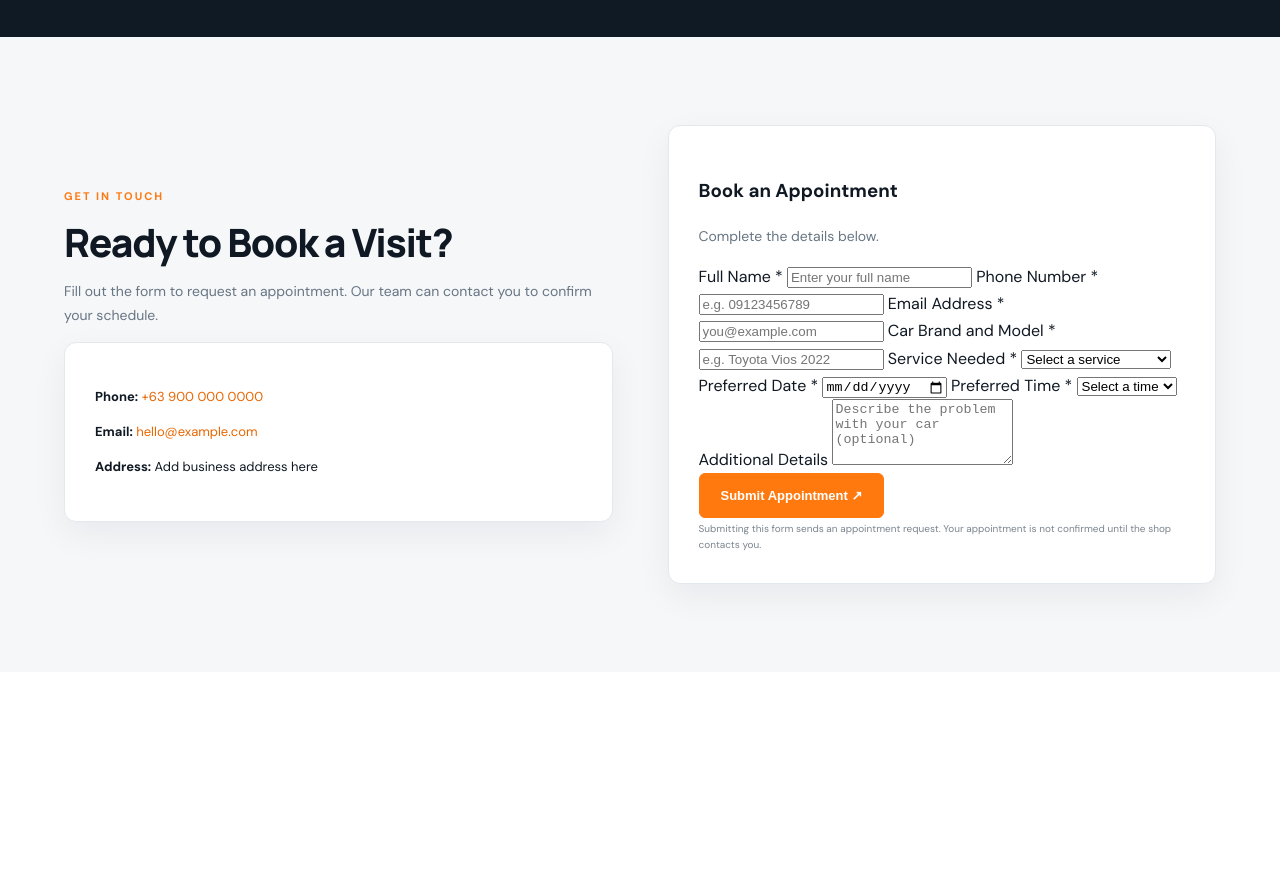
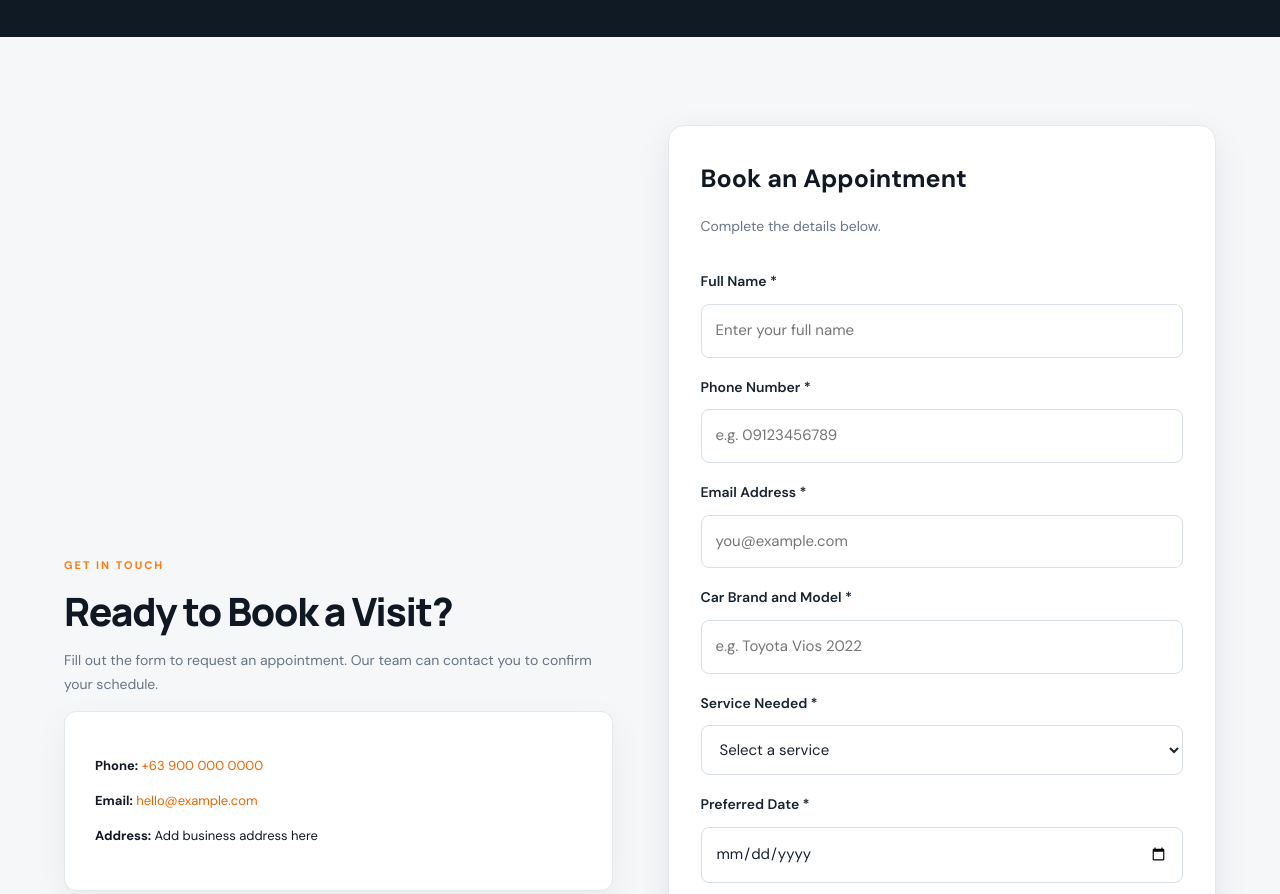
Before and after one commit to autocaregarage/autocare, a plain HTML site: page index.html in a window 1280 px wide. Shown: the part 2580-3474 px from the top of the page. Before the commit the page ends 3252 px from the top, so only its background shows below. Drawn offline with Linux system fonts and the light colour scheme.

Commit message:
Update style.css

```diff
--- a/style.css
+++ b/style.css
@@ -749,3 +749,88 @@ footer > a:last-child {
     animation-duration: .01ms !important;
   }
 }
+
+/* Appointment Form */
+.appointment-card {
+  width: 100%;
+  box-sizing: border-box;
+  padding: 32px;
+  background: #ffffff;
+  border: 1px solid #e5e7eb;
+  border-radius: 16px;
+  box-shadow: 0 12px 35px rgba(16, 25, 35, 0.08);
+}
+
+.appointment-card h3 {
+  margin: 0 0 8px;
+  font-size: 25px;
+  color: #101923;
+}
+
+.appointment-card > p {
+  margin-bottom: 24px;
+  color: #64748b;
+}
+
+.appointment-card form {
+  display: flex;
+  flex-direction: column;
+  gap: 10px;
+}
+
+.appointment-card label {
+  display: block;
+  margin-top: 8px;
+  font-size: 14px;
+  font-weight: 600;
+  color: #17232e;
+}
+
+.appointment-card input,
+.appointment-card select,
+.appointment-card textarea {
+  display: block;
+  width: 100%;
+  max-width: 100%;
+  min-width: 0;
+  box-sizing: border-box;
+  padding: 13px 14px;
+  border: 1px solid #d7dee5;
+  border-radius: 8px;
+  background: #fff;
+  color: #17232e;
+  font: inherit;
+  font-size: 15px;
+}
+
+.appointment-card input:focus,
+.appointment-card select:focus,
+.appointment-card textarea:focus {
+  outline: 2px solid #ff790f;
+  outline-offset: 1px;
+  border-color: #ff790f;
+}
+
+.appointment-card textarea {
+  resize: vertical;
+}
+
+.appointment-card button {
+  margin-top: 18px;
+  width: 100%;
+  justify-content: center;
+  cursor: pointer;
+}
+
+.appointment-card form small {
+  display: block;
+  margin-top: 8px;
+  line-height: 1.6;
+  color: #64748b;
+}
+
+@media (max-width: 600px) {
+  .appointment-card {
+    padding: 22px 18px;
+  }
+}
```
